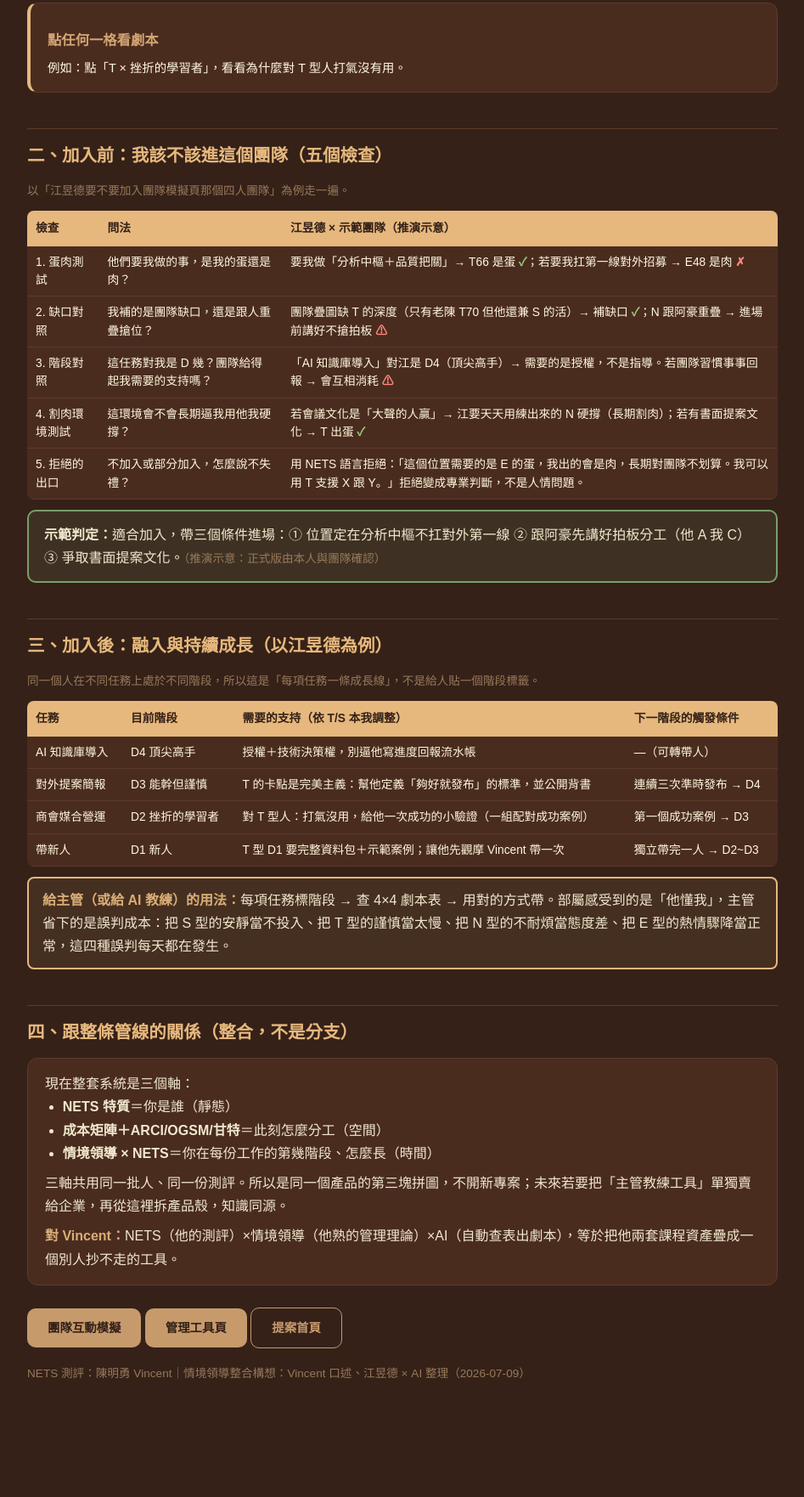
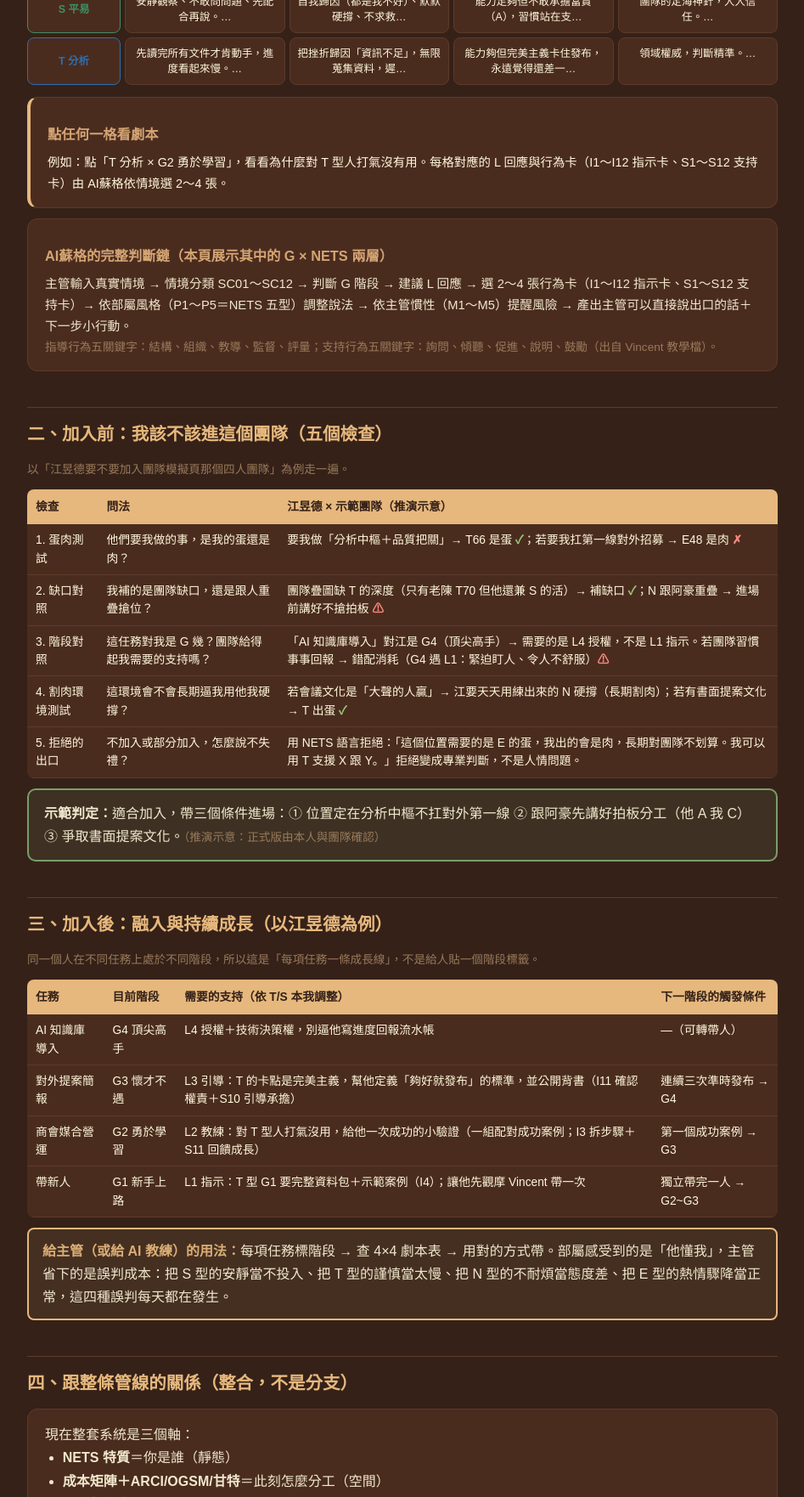
Before and after one commit to Jiang-Yude/my-nets-demo-0709, a plain HTML site: page growth.html in a window 1280 px wide. Shown: the part 1038-2800 px from the top of the page at 85% size, without its empty margins (166-1113 px from the left). Before the commit the page ends 2756 px from the top, so only its background shows below. Drawn offline with Linux system fonts and the light colour scheme.

Commit message:
refactor: 對齊 Vincent《AI蘇格因人領導力》v1.0 用語規範（G1-G4/L1-L4、G 階段正名新手上路/勇於學習/懷才不遇/頂尖高手、P1-P5=NETS 對應、行為卡判斷鏈）；首頁加整條主軸
Co-Authored-By: Claude Fable 5 <noreply@anthropic.com>

```diff
--- a/growth.html
+++ b/growth.html
@@ -5,7 +5,7 @@
 <meta name="viewport" content="width=device-width, initial-scale=1.0">
 <meta name="robots" content="noindex, nofollow">
 <meta name="googlebot" content="noindex, nofollow">
-<title>情境領導 × NETS：加入前的判斷、加入後的成長（Demo）</title>
+<title>因人領導力 × NETS：加入前的判斷、加入後的成長（Demo）</title>
 <style>
 :root{
   --bg:#352118; --text:#FFF8DC; --accent:#E6B87D; --accent-light:#D4A574;
@@ -49,21 +49,28 @@ a{color:var(--accent);}
 </head>
 <body>
 <div class="wrap">
-<h1>情境領導 × NETS<br><span style="font-size:0.72em;color:var(--muted);">加入前：這個團隊我該不該進？加入後：我怎麼融入、怎麼長？</span></h1>
-<div class="demobar">Demo 說明：情境領導四階段架構整理自 Vincent 2026-07-09 口述（階段名稱以 Vincent 定版為準，D3 名稱待確認）；所有格子內容為規則式推演示意，判讀邏輯由 Vincent 審定。案例：江昱德實測資料。</div>
+<h1>因人領導力 × NETS<br><span style="font-size:0.72em;color:var(--muted);">加入前：這個團隊我該不該進？加入後：我怎麼融入、怎麼長？</span></h1>
+<div class="demobar">Demo 說明：本頁架構依 Vincent《AI蘇格因人領導力 體系知識庫交接總檔 v1.0》與其教學檔（113 基層主管工作教導與關係）：成長階段用 G1～G4、領導回應用 L1～L4（依交接檔用語規範，不使用 D1～D4／S1～S4）。格子內容為規則式推演示意，判讀邏輯由 Vincent 審定。案例：江昱德實測資料。</div>
 <p><a class="btn" href="manage.html">← 管理工具頁</a> <a class="btn ghost" href="index.html">提案首頁</a></p>
 
 <h2>零、為什麼要把兩套接起來</h2>
 <div class="card">
-<p><b>情境領導</b>把每個人當人才看：任何人接一份新工作，都會走過四個發展階段（新人 → 挫折的學習者 → 能幹但謹慎的貢獻者<span class="muted">（名稱待 Vincent 定版）</span> → 頂尖高手），領導者要依部屬「現在在第幾階段」換領導方式（指導 → 教練 → 支持 → 授權），不是一招打天下。因人發展，就是因材施教。</p>
-<p style="margin-top:8px;"><b>但情境領導有一個缺口：</b>它假設同一階段的人都長一樣。實際上，同樣是新人，不同特質的人投入狀態、行為展現、需要的支持差異極大。安靜觀察的 S 型新人常被誤判成「不投入」，先讀完所有文件才動手的 T 型新人常被誤判成「太慢」。</p>
-<p style="margin-top:8px;"><span class="hl">NETS 補的就是這個缺口：情境領導給「階段」（時間軸），NETS 給「特質」（個別化），交叉出 4×4＝16 種支持劇本，才是真正的因材施教。</span></p>
+<p><b>因人領導力</b>（Vincent 的方法論，理論根源參考 Hersey 與 Blanchard 的發展階段研究）把每個人當人才看：任何人接一份新任務，都會走過四個成長階段——<b>G1 新手上路 → G2 勇於學習（夢醒時分）→ G3 懷才不遇（表現起伏）→ G4 頂尖高手</b>。G 是任務脈絡下的暫時狀態，不是人格標籤。</p>
+<p style="margin-top:8px;">主管要依部屬「在這件任務上的階段」換領導回應：<b>L1 指示</b>（高指示低支持）→ <b>L2 教練</b>（高指示高支持）→ <b>L3 引導</b>（低指示高支持）→ <b>L4 授權</b>（低指示低支持），不是一招打天下。錯配是有代價的：G1 遇到 L4 會感到被放棄，G4 遇到 L1 會覺得緊迫盯人、對領導者憤怒，嚴重就離職。</p>
+<p style="margin-top:8px;"><b>但只有 G 和 L 還不夠：</b>同一階段、不同特質的人，投入狀態與需要的支持差異極大。安靜觀察的 S 型新手常被誤判成「不投入」，先讀完所有文件才動手的 T 型新手常被誤判成「太慢」。</p>
+<p style="margin-top:8px;"><span class="hl">NETS 補的就是這塊個別化：G 給「階段」（時間軸），NETS 給「特質」（個別化），交叉出 4×4＝16 種支持劇本。而且交接檔的部屬風格 P1～P5（目標導向、熱情表現、溫和支持、謹慎分析、協調整合）正好對應 NETS 的 N、E、S、T、I 五型——NETS 測評結果可以直接餵進 AI蘇格的部屬風格欄位。</span></p>
 </div>
 
 <h2>一、4 特質 × 4 階段：點格子看支持劇本</h2>
 <p class="muted">直排＝NETS 特質，橫排＝發展階段。每格：這種人在這個階段的典型樣子＋容易被誤判成什麼＋適合的帶法。點一下展開。</p>
 <div class="matrix" id="matrix"></div>
-<div class="card" id="mx-panel"><h3 id="mx-title">點任何一格看劇本</h3><div class="body" id="mx-body">例如：點「T × 挫折的學習者」，看看為什麼對 T 型人打氣沒有用。</div></div>
+<div class="card" id="mx-panel"><h3 id="mx-title">點任何一格看劇本</h3><div class="body" id="mx-body">例如：點「T 分析 × G2 勇於學習」，看看為什麼對 T 型人打氣沒有用。每格對應的 L 回應與行為卡（I1～I12 指示卡、S1～S12 支持卡）由 AI蘇格依情境選 2～4 張。</div></div>
+
+<div class="card">
+<h3>AI蘇格的完整判斷鏈（本頁展示其中的 G × NETS 兩層）</h3>
+<p style="font-size:0.92em;">主管輸入真實情境 → 情境分類 SC01～SC12 → 判斷 G 階段 → 建議 L 回應 → 選 2～4 張行為卡（I1～I12 指示卡、S1～S12 支持卡）→ 依部屬風格（P1～P5＝NETS 五型）調整說法 → 依主管慣性（M1～M5）提醒風險 → 產出主管可以直接說出口的話＋下一步小行動。</p>
+<p class="muted">指導行為五關鍵字：結構、組織、教導、監督、評量；支持行為五關鍵字：詢問、傾聽、促進、說明、鼓勵（出自 Vincent 教學檔）。</p>
+</div>
 
 <h2>二、加入前：我該不該進這個團隊（五個檢查）</h2>
 <p class="muted">以「江昱德要不要加入團隊模擬頁那個四人團隊」為例走一遍。</p>
@@ -71,7 +78,7 @@ a{color:var(--accent);}
 <tr><th>檢查</th><th>問法</th><th>江昱德 × 示範團隊（推演示意）</th></tr>
 <tr><td>1. 蛋肉測試</td><td>他們要我做的事，是我的蛋還是肉？</td><td>要我做「分析中樞＋品質把關」→ T66 是蛋 <b class="good">✓</b>；若要我扛第一線對外招募 → E48 是肉 <b class="bad">✗</b></td></tr>
 <tr><td>2. 缺口對照</td><td>我補的是團隊缺口，還是跟人重疊搶位？</td><td>團隊疊圖缺 T 的深度（只有老陳 T70 但他還兼 S 的活）→ 補缺口 <b class="good">✓</b>；N 跟阿豪重疊 → 進場前講好不搶拍板 <b class="bad">⚠</b></td></tr>
-<tr><td>3. 階段對照</td><td>這任務對我是 D 幾？團隊給得起我需要的支持嗎？</td><td>「AI 知識庫導入」對江是 D4（頂尖高手）→ 需要的是授權，不是指導。若團隊習慣事事回報 → 會互相消耗 <b class="bad">⚠</b></td></tr>
+<tr><td>3. 階段對照</td><td>這任務對我是 G 幾？團隊給得起我需要的支持嗎？</td><td>「AI 知識庫導入」對江是 G4（頂尖高手）→ 需要的是 L4 授權，不是 L1 指示。若團隊習慣事事回報 → 錯配消耗（G4 遇 L1：緊迫盯人、令人不舒服）<b class="bad">⚠</b></td></tr>
 <tr><td>4. 割肉環境測試</td><td>這環境會不會長期逼我用他我硬撐？</td><td>若會議文化是「大聲的人贏」→ 江要天天用練出來的 N 硬撐（長期割肉）；若有書面提案文化 → T 出蛋 <b class="good">✓</b></td></tr>
 <tr><td>5. 拒絕的出口</td><td>不加入或部分加入，怎麼說不失禮？</td><td>用 NETS 語言拒絕：「這個位置需要的是 E 的蛋，我出的會是肉，長期對團隊不划算。我可以用 T 支援 X 跟 Y。」拒絕變成專業判斷，不是人情問題。</td></tr>
 </table>
@@ -81,10 +88,10 @@ a{color:var(--accent);}
 <p class="muted">同一個人在不同任務上處於不同階段，所以這是「每項任務一條成長線」，不是給人貼一個階段標籤。</p>
 <table>
 <tr><th>任務</th><th>目前階段</th><th>需要的支持（依 T/S 本我調整）</th><th>下一階段的觸發條件</th></tr>
-<tr><td>AI 知識庫導入</td><td>D4 頂尖高手</td><td>授權＋技術決策權，別逼他寫進度回報流水帳</td><td>—（可轉帶人）</td></tr>
-<tr><td>對外提案簡報</td><td>D3 能幹但謹慎</td><td>T 的卡點是完美主義：幫他定義「夠好就發布」的標準，並公開背書</td><td>連續三次準時發布 → D4</td></tr>
-<tr><td>商會媒合營運</td><td>D2 挫折的學習者</td><td>對 T 型人：打氣沒用，給他一次成功的小驗證（一組配對成功案例）</td><td>第一個成功案例 → D3</td></tr>
-<tr><td>帶新人</td><td>D1 新人</td><td>T 型 D1 要完整資料包＋示範案例；讓他先觀摩 Vincent 帶一次</td><td>獨立帶完一人 → D2~D3</td></tr>
+<tr><td>AI 知識庫導入</td><td>G4 頂尖高手</td><td>L4 授權＋技術決策權，別逼他寫進度回報流水帳</td><td>—（可轉帶人）</td></tr>
+<tr><td>對外提案簡報</td><td>G3 懷才不遇</td><td>L3 引導：T 的卡點是完美主義，幫他定義「夠好就發布」的標準，並公開背書（I11 確認權責＋S10 引導承擔）</td><td>連續三次準時發布 → G4</td></tr>
+<tr><td>商會媒合營運</td><td>G2 勇於學習</td><td>L2 教練：對 T 型人打氣沒用，給他一次成功的小驗證（一組配對成功案例；I3 拆步驟＋S11 回饋成長）</td><td>第一個成功案例 → G3</td></tr>
+<tr><td>帶新人</td><td>G1 新手上路</td><td>L1 指示：T 型 G1 要完整資料包＋示範案例（I4）；讓他先觀摩 Vincent 帶一次</td><td>獨立帶完一人 → G2~G3</td></tr>
 </table>
 <div class="tip"><p><span class="hl">給主管（或給 AI 教練）的用法：</span>每項任務標階段 → 查 4×4 劇本表 → 用對的方式帶。部屬感受到的是「他懂我」，主管省下的是誤判成本：把 S 型的安靜當不投入、把 T 型的謹慎當太慢、把 N 型的不耐煩當態度差、把 E 型的熱情驟降當正常，這四種誤判每天都在發生。</p></div>
 
@@ -94,14 +101,14 @@ a{color:var(--accent);}
 <ul>
 <li><b>NETS 特質</b>＝你是誰（靜態）</li>
 <li><b>成本矩陣＋ARCI/OGSM/甘特</b>＝此刻怎麼分工（空間）</li>
-<li><b>情境領導 × NETS</b>＝你在每份工作的第幾階段、怎麼長（時間）</li>
+<li><b>因人領導力 × NETS</b>＝你在每份任務的第幾階段（G）、該被怎麼帶（L）、怎麼長（時間）</li>
 </ul>
 <p style="margin-top:8px;">三軸共用同一批人、同一份測評。所以是同一個產品的第三塊拼圖，不開新專案；未來若要把「主管教練工具」單獨賣給企業，再從這裡拆產品殼，知識同源。</p>
-<p style="margin-top:8px;"><span class="hl">對 Vincent：</span>NETS（他的測評）×情境領導（他熟的管理理論）×AI（自動查表出劇本），等於把他兩套課程資產疊成一個別人抄不走的工具。</p>
+<p style="margin-top:8px;"><span class="hl">對 Vincent：</span>NETS（他的測評）× 因人領導力（他的帶人方法論，已有「AI蘇格」產品規劃與知識庫交接總檔）× AI（自動查表出劇本），等於把他兩套課程資產疊成一個別人抄不走的工具。AI蘇格是主管端的產品殼，本頁是商會與個人端的展示層，知識同源。</p>
 </div>
 
 <p style="margin-top:26px;"><a class="btn" href="team.html">團隊互動模擬</a> <a class="btn" href="manage.html">管理工具頁</a> <a class="btn ghost" href="index.html">提案首頁</a></p>
-<p class="muted" style="margin-top:18px;">NETS 測評：陳明勇 Vincent｜情境領導整合構想：Vincent 口述、江昱德 × AI 整理（2026-07-09）</p>
+<p class="muted" style="margin-top:18px;">NETS 測評與因人領導力（AI蘇格）：陳明勇 Vincent｜依《AI蘇格因人領導力 體系知識庫交接總檔 v1.0》與教學檔整理：江昱德 × AI（2026-07-09）</p>
 </div>
 
 <script>
@@ -111,7 +118,7 @@ var TRAITS=[
  {k:"S",name:"S 平易",color:"#3F8F63"},
  {k:"T",name:"T 分析",color:"#2F6FAE"}
 ];
-var STAGES=["D1 新人","D2 挫折的學習者","D3 能幹但謹慎*","D4 頂尖高手"];
+var STAGES=["G1 新手上路","G2 勇於學習","G3 懷才不遇","G4 頂尖高手"];
 var CELLS={
  N:[
  "【樣子】想直接上場，嫌完整教學囉嗦，急著要戰場。\n【易被誤判】態度傲慢、不受教。\n【帶法】給一個邊界清楚的小戰場＋明確的成敗標準，別給長篇 SOP。指導要短、狠、準。",
```
Also changed, not shown: index.html (+6 -1 lines), manage.html (+1 -1 lines).
